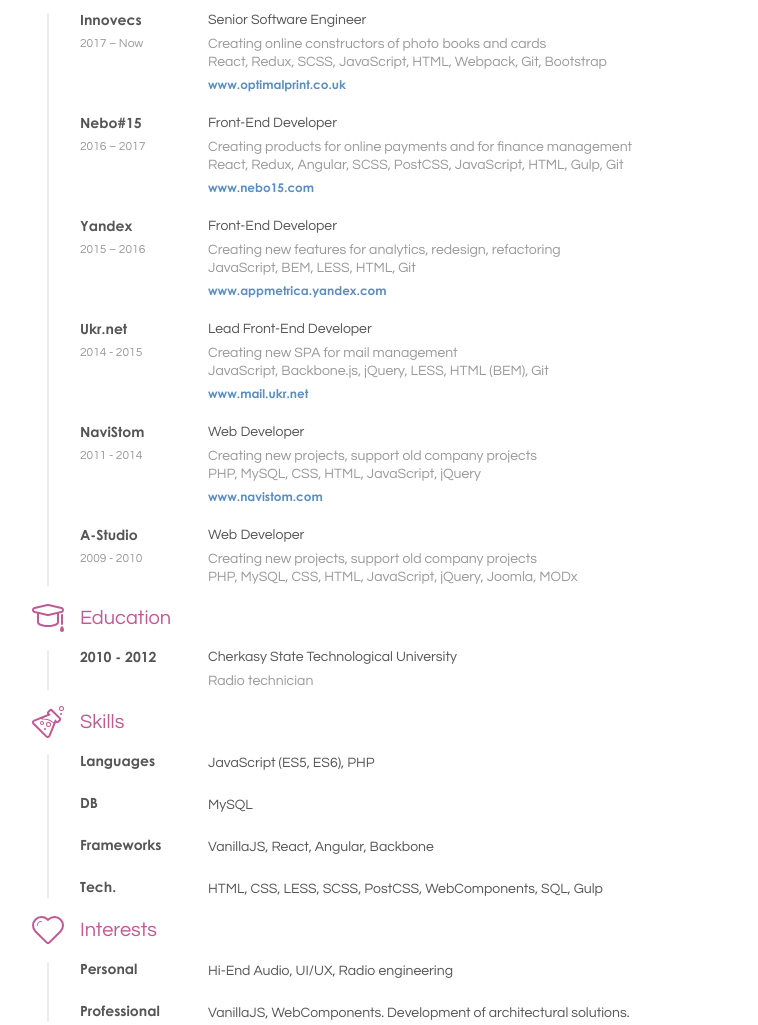
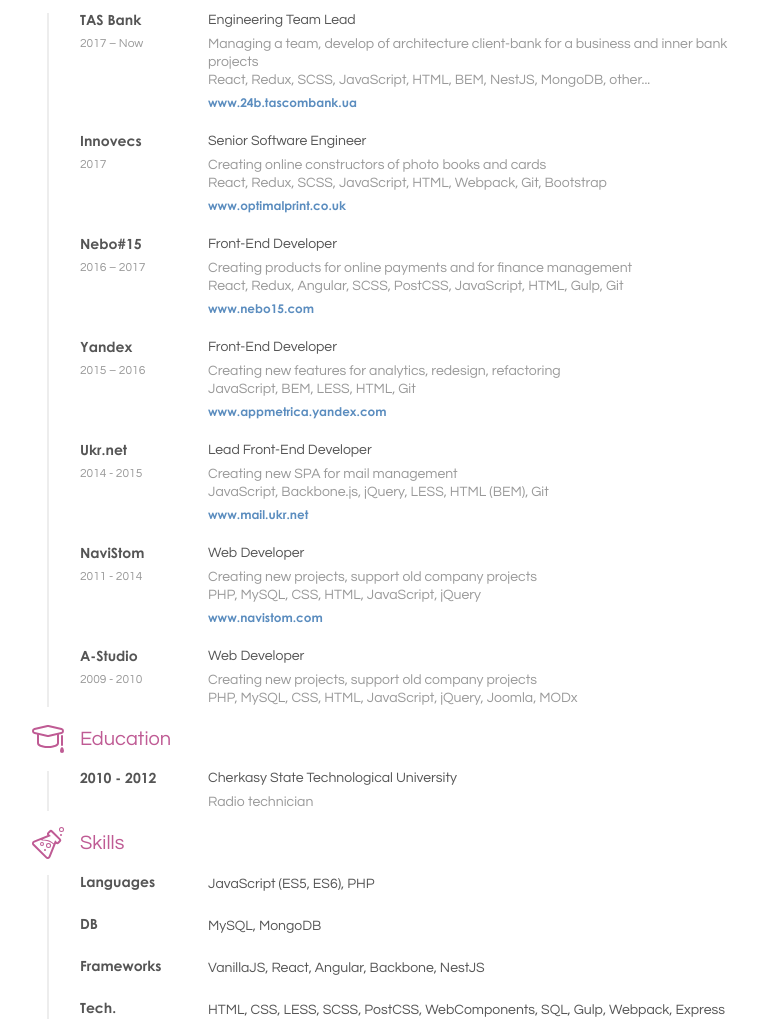
Before and after one commit to Satanpit/satanpit.com, a website: page index.html in a window 1280 px wide. Shown: the part 278-1303 px from the top of the page, without its empty margins (260-1018 px from the left). Drawn offline with Linux system fonts and the light colour scheme.

Commit message:
Update CV

```diff
--- a/index.html
+++ b/index.html
@@ -45,9 +45,27 @@
                 <dl class="cv-block__list">
                     <dt>
                         <div class="cv-block__list-name">
+                            TAS Bank
+                        </div>
+                        <small>2017 – Now</small>
+                    </dt>
+                    <dd>
+                        <section class="experience">
+                            <h4>Engineering Team Lead</h4>
+                            <div class="experience__description">
+                                Managing a team, develop of architecture client-bank for a business and inner bank projects<br />
+                                React, Redux, SCSS, JavaScript, HTML, BEM, NestJS, MongoDB, other...
+                            </div>
+                            <a class="experience__link" href="https://www.optimalprint.co.uk/" target="_blank" rel="noopener">
+                                www.24b.tascombank.ua
+                            </a>
+                        </section>
+                    </dd>
+                    <dt>
+                        <div class="cv-block__list-name">
                             Innovecs
                         </div>
-                        <small>2017 – Now</small>
+                        <small>2017</small>
                     </dt>
                     <dd>
                         <section class="experience">
@@ -187,19 +205,19 @@
                         DB
                     </dt>
                     <dd>
-                        MySQL
+                        MySQL, MongoDB
                     </dd>
                     <dt>
                         Frameworks
                     </dt>
                     <dd>
-                        VanillaJS, React, Angular, Backbone
+                        VanillaJS, React, Angular, Backbone, NestJS
                     </dd>
                     <dt>
                         Tech.
                     </dt>
                     <dd>
-                        HTML, CSS, LESS, SCSS, PostCSS, WebComponents, SQL, Gulp
+                        HTML, CSS, LESS, SCSS, PostCSS, WebComponents, SQL, Gulp, Webpack, Express
                     </dd>
                 </dl>
             </article>
```
